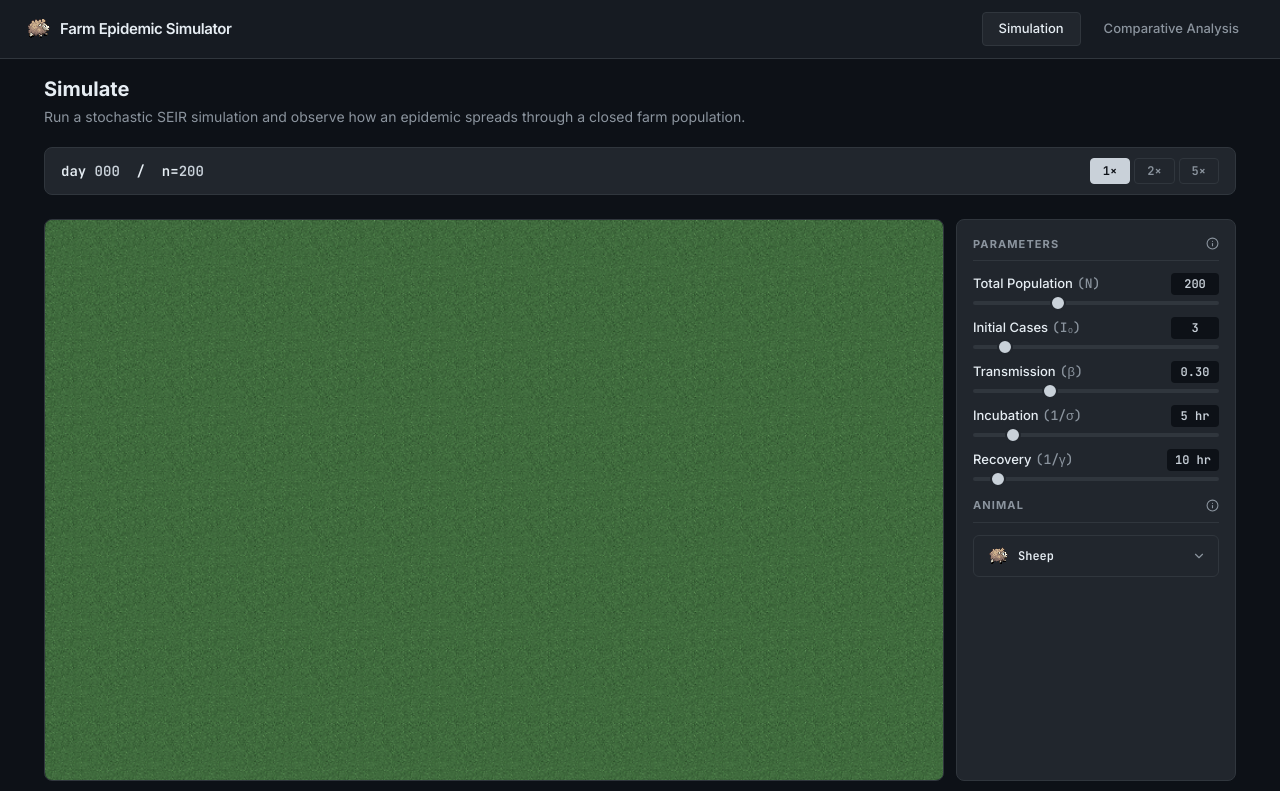
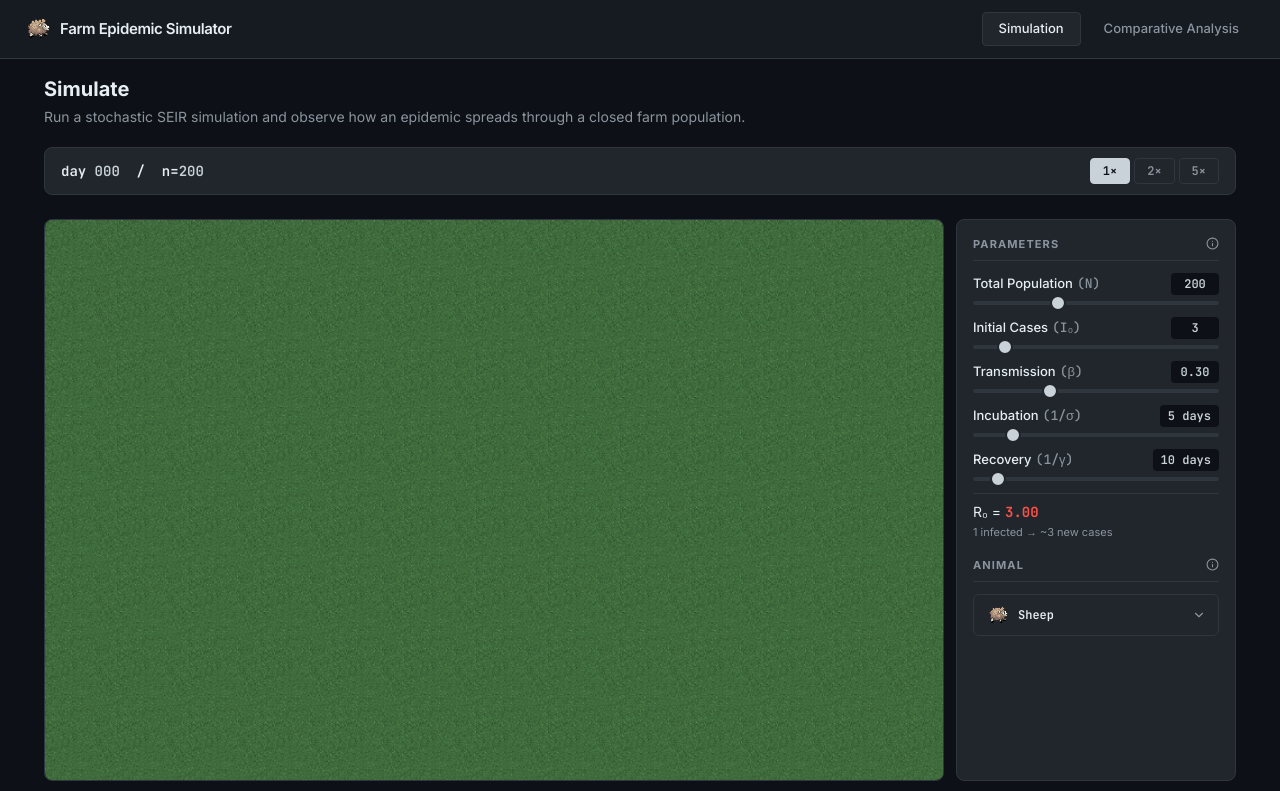
Before and after one commit to AncungAulia/farm-epidemic-sim, a Next.js app: page / in a window 1280 px wide. Shown: the top 791 px of the page. Built offline with nearby package versions, Linux system fonts and the light colour scheme.

Commit message:
feat: add R₀ display to control panel

```diff
--- a/src/components/shared/ControlPanel.tsx
+++ b/src/components/shared/ControlPanel.tsx
@@ -20,7 +20,7 @@ interface ControlPanelProps {
 function formatDisplay(key: keyof SimParams, value: number): string {
   if (key === 'N' || key === 'I0') return String(Math.round(value))
   if (key === 'beta') return value.toFixed(2)
-  return `${Math.round(1 / value)} hr`
+  return `${Math.round(1 / value)} days`
 }
 
 const SLIDERS: { key: keyof SimParams; label: string; symbol: string }[] = [
@@ -42,6 +42,12 @@ const PARAM_TOOLTIP = (
 )
 
 export default function ControlPanel({ params, running, onChange, mini = false, maxN, animal = 'sheep', onAnimalChange }: ControlPanelProps) {
+  const r0      = params.beta / params.gamma
+  const r0Color = r0 > 1 ? 'var(--seir-i)' : 'var(--seir-r)'
+  const r0Hint  = r0 >= 1
+    ? `1 infected → ~${Math.round(r0)} new cases`
+    : '1 infected → <1 new case'
+
   return (
     <div className={`bg-(--card) border border-(--border) rounded-lg flex flex-col gap-3 ${mini ? 'p-3' : 'p-4'}`}>
       {!mini && (
@@ -73,6 +79,17 @@ export default function ControlPanel({ params, running, onChange, mini = false,
           />
         )
       })}
+
+      <div className="flex flex-col gap-0.5 pt-2 border-t border-(--border)">
+        <div className="flex items-baseline gap-1">
+          <span className="text-sm text-(--text)">R₀ =</span>
+          <span className="font-(family-name:--font-jetbrains-mono) text-sm font-bold" style={{ color: r0Color }}>
+            {r0.toFixed(2)}
+          </span>
+        </div>
+        <span className="text-[11px] text-(--muted)">{r0Hint}</span>
+      </div>
+
       {onAnimalChange && (
         <>
           <div className="flex items-center justify-between border-b border-(--border) pb-2 mt-1">
```
